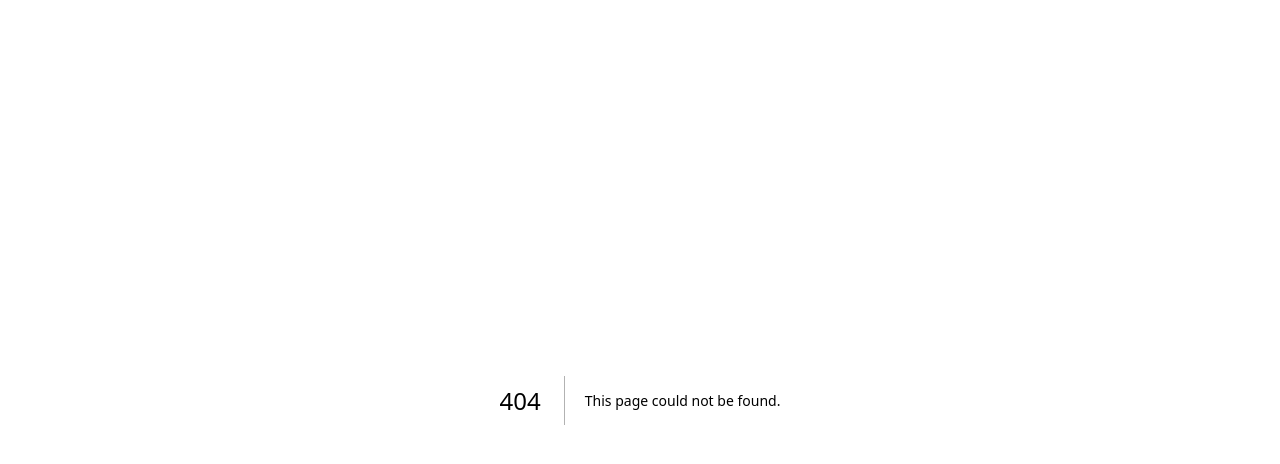
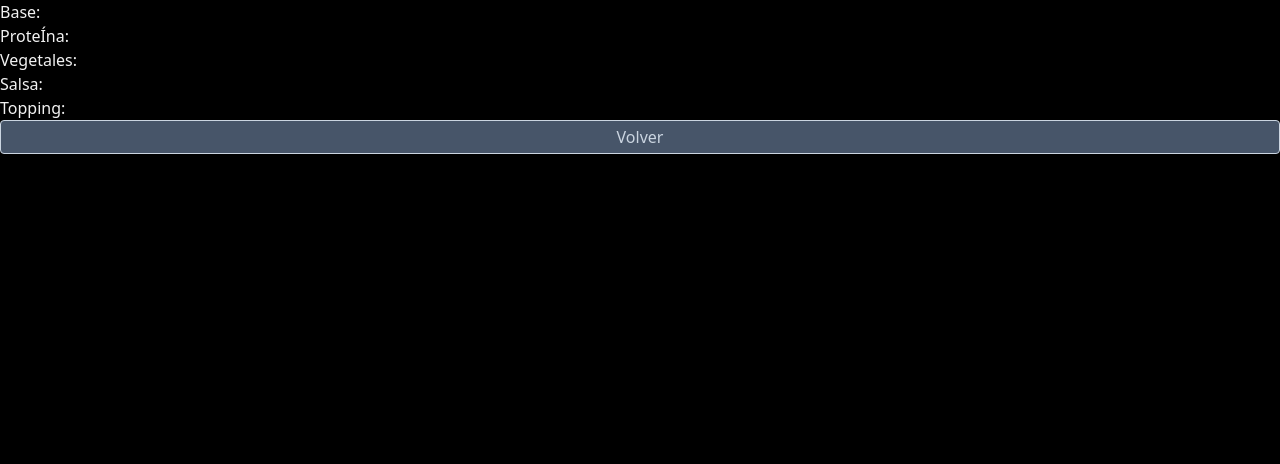
Before and after one commit to rc-coder/all-blue-woks, a Next.js app: page /Order in a window 1280 px wide. Before the commit this address had no page. Shown: the top 464 px of the page. Built offline with nearby package versions, Linux system fonts and the light colour scheme.

Commit message:
Añadido Order page

```diff
--- /dev/null
+++ b/app/Order/page.tsx
@@ -0,0 +1,56 @@
+'use client';
+
+import { useOrderStore } from '@/store/orderStore';
+import { redirect, useRouter } from 'next/navigation';
+
+const Order = () => {
+  const router = useRouter();
+  const handleClick = () => {
+    router.push('/');
+  };
+  const { base, proteina, vegetales, salsa, topping } = useOrderStore(
+    (state) => state
+  );
+  return (
+    <div className="flex flex-col">
+      <div className="flex">
+        <h2>Base: </h2>
+        <p>
+          {base.name} {base.price}
+        </p>
+      </div>
+      <div className="flex">
+        <h2>ProteÍna: </h2>{' '}
+        <p>
+          {proteina.name} {proteina.price}
+        </p>
+      </div>
+      <div className="flex">
+        <h2>Vegetales: </h2>{' '}
+        <p>{vegetales.map((veg) => veg.name + ' ' + veg.price)}</p>
+      </div>
+      <div className="flex">
+        <h2>Salsa: </h2>{' '}
+        <p>
+          {salsa.name} {salsa.price}
+        </p>
+      </div>
+      <div className="flex">
+        <h2>Topping: </h2>{' '}
+        <p>
+          {topping.name} {topping.price}
+        </p>
+      </div>
+
+      <button
+        type="button"
+        className="border bg-slate-600 border-slate-300 text-slate-300 px-2 py-1 rounded hover:bg-slate-700 focus-within:bg-slate-700 outline-none"
+        onClick={handleClick}
+      >
+        Volver
+      </button>
+    </div>
+  );
+};
+
+export default Order;
--- a/app/components/TileMenu.tsx
+++ b/app/components/TileMenu.tsx
@@ -19,13 +19,15 @@ import {
 } from './tileElements';
 import StyledInput from './StyledInput';
 import { useOrderStore } from '@/store/orderStore';
+import { useRouter } from 'next/navigation';
 
 const TileMenu = () => {
+  const router = useRouter();
   const { base, proteina, vegetales, salsa, topping } = useOrderStore(
     (state) => state
   );
 
-  const handleClick = (e: any) => {
+  const submitOrder = (e: any) => {
     e.preventDefault();
 
     const order = {
@@ -37,9 +39,11 @@ const TileMenu = () => {
     };
 
     console.log(order);
+
+    router.push('/Order');
   };
   return (
-    <form className="">
+    <form onSubmit={submitOrder} action={'/Order'}>
       <StyledGrid>
         <div className="row-span-4 border-2 border-white p-2 m-0 panel">
           <div className="bg-white h-full w-full">
@@ -166,7 +170,6 @@ const TileMenu = () => {
       </StyledGrid>
       <button
         type="submit"
-        onClick={handleClick}
         className="border bg-slate-600 border-slate-300 text-slate-300 px-2 py-1 rounded hover:bg-slate-700 focus-within:bg-slate-700 outline-none"
       >
         Enviar pedido
```
